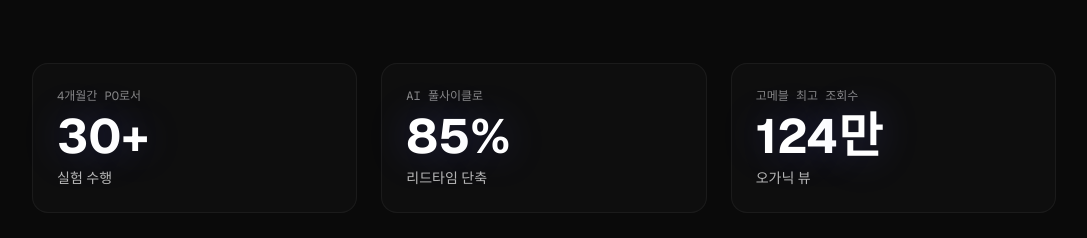
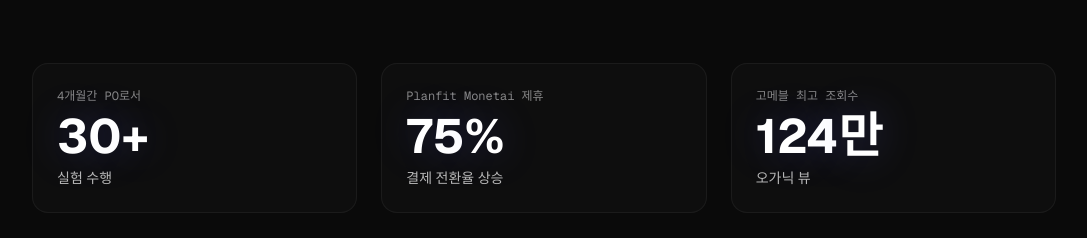
Before and after one commit to WiSeungJu/seungju-portfolio, a Next.js app: page / in a window 1280 px wide. Shown: the part 1153-1391 px from the top of the page, without its empty margins (96-1183 px from the left). Built offline with nearby package versions, Linux system fonts and the light colour scheme.

Commit message:
feat: update About section stats with new conversion rate metrics and associated image

```diff
--- a/src/components/About.tsx
+++ b/src/components/About.tsx
@@ -41,10 +41,10 @@ function CountUp({
 const stats = [
   { value: 30, suffix: "+", label: "실험 수행", description: "4개월간 PO로서" },
   {
-    value: 85,
+    value: 75,
     suffix: "%",
-    label: "리드타임 단축",
-    description: "AI 풀사이클로",
+    label: "결제 전환율 상승",
+    description: "Planfit Monetai 제휴",
   },
   {
     value: 124,
```
Also changed, not shown: public/images/drinkig-card.png.
